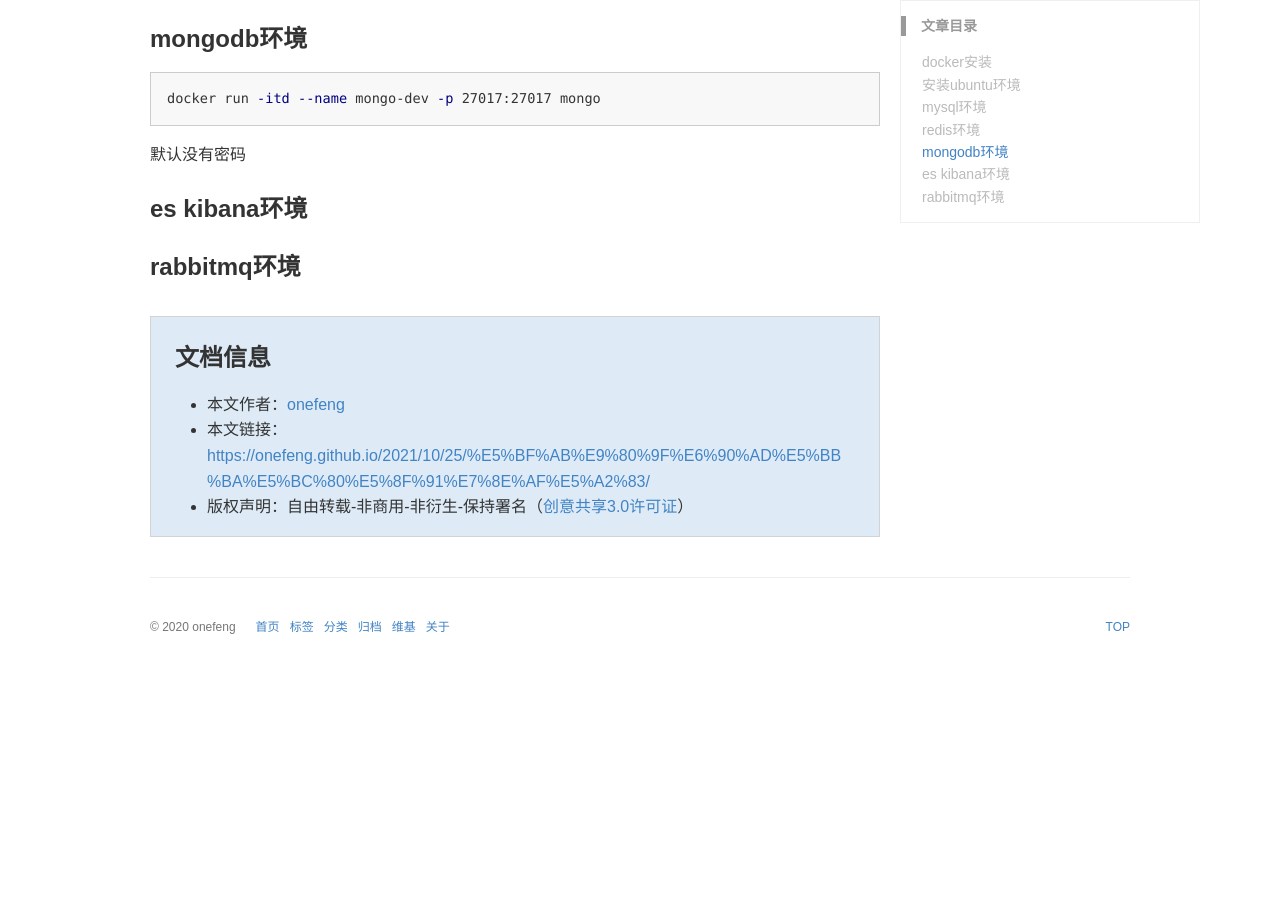
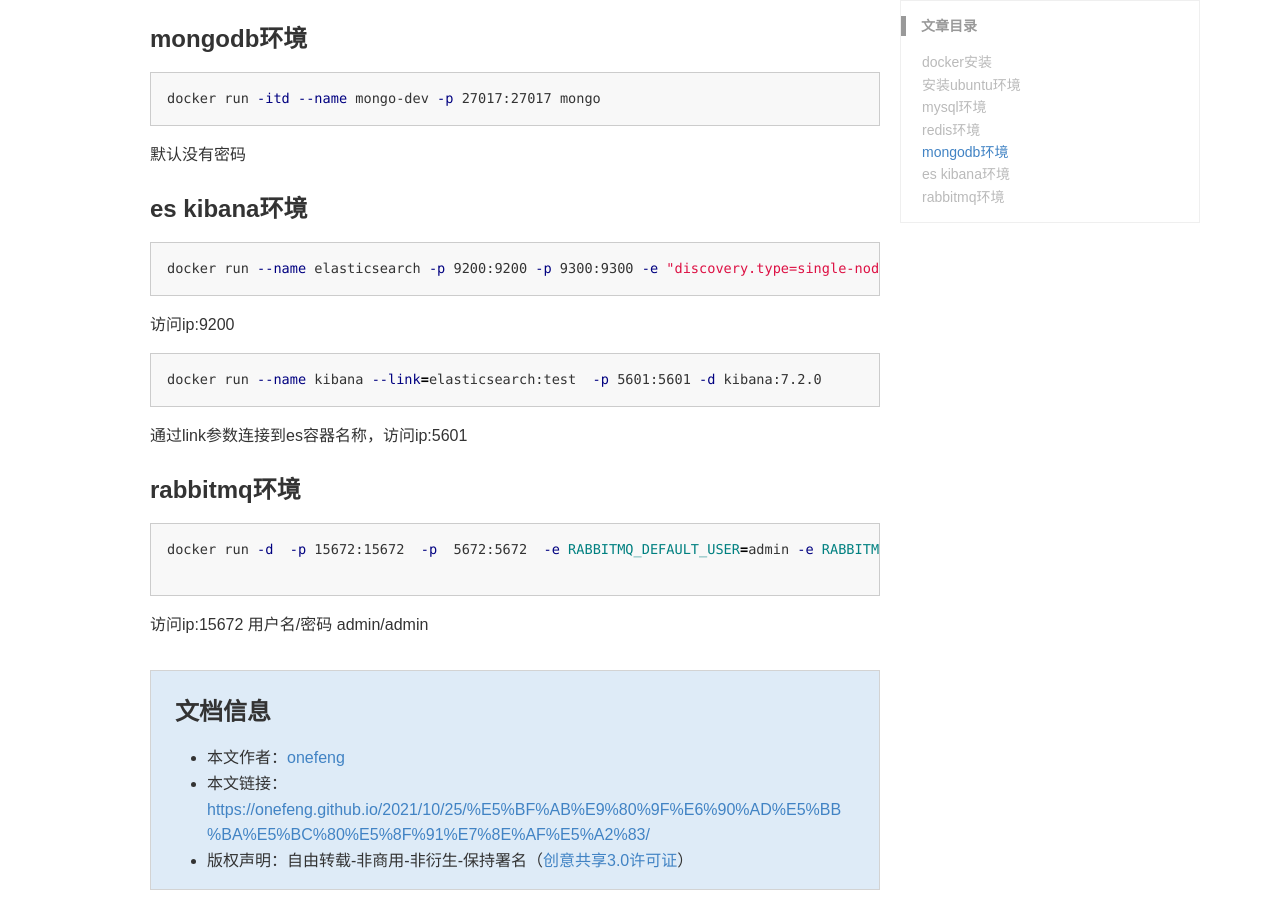
Before and after one commit to onefeng/onefeng.github.io, a Jekyll site: the page built from _posts/2021-10-25-快速搭建开发环境.md, in a window 1280 px wide and 900 px high, scrolled down 2065 px. Built offline with Jekyll 4.4.1, drawn with Linux system fonts in a browser that asks for light colours; some web fonts are replaced; comment, search, counter and statistics services are not loaded; before the commit the page ends 2741 px from its top, so only the background shows below that; some of the changed text lies outside the part shown.

Commit message:
feat: 搭建开发环境

````diff
--- a/_posts/2021-10-25-快速搭建开发环境.md
+++ b/_posts/2021-10-25-快速搭建开发环境.md
@@ -94,5 +94,17 @@ docker run -itd --name mongo-dev -p 27017:27017 mongo
 ```
 默认没有密码
 ### es kibana环境
+```shell
+docker run --name elasticsearch -p 9200:9200 -p 9300:9300 -e "discovery.type=single-node" -d elasticsearch:7.10.1
+```
+访问ip:9200
+```shell
+docker run --name kibana --link=elasticsearch:test  -p 5601:5601 -d kibana:7.2.0
+```
+通过link参数连接到es容器名称，访问ip:5601
+### rabbitmq环境
+```shell
+docker run -d  -p 15672:15672  -p  5672:5672  -e RABBITMQ_DEFAULT_USER=admin -e RABBITMQ_DEFAULT_PASS=admin --name rabbitmq rabbitmq:3-management
 
-### rabbitmq环境
+```
+访问ip:15672 用户名/密码 admin/admin
````
